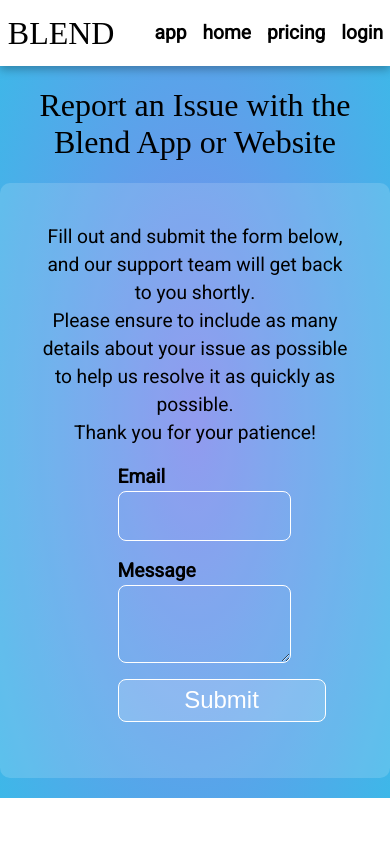
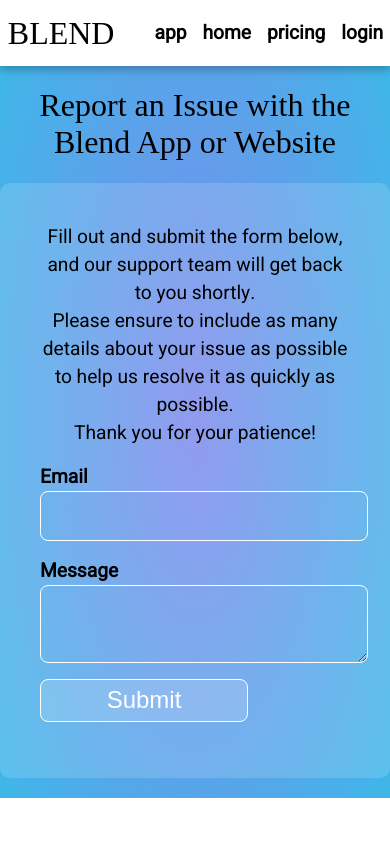
Before and after one commit to admoya/blend-product-site, a SvelteKit app: page /help/report-an-issue in a window 390 px wide. Shown: the top 844 px of the page. Built offline with nearby package versions, Linux system fonts and the light colour scheme; a web font is replaced by a local one.

Commit message:
feat(mobile-styling): updated form for mobile

```diff
--- a/src/routes/help/report-an-issue/+page.svelte
+++ b/src/routes/help/report-an-issue/+page.svelte
@@ -18,6 +18,12 @@
 </div>
 
 <style>
+  @media (max-width: 480px) {
+        form {
+            width: 100% !important;
+        }
+    }
+
   p {
     margin: 0;
   }
```
